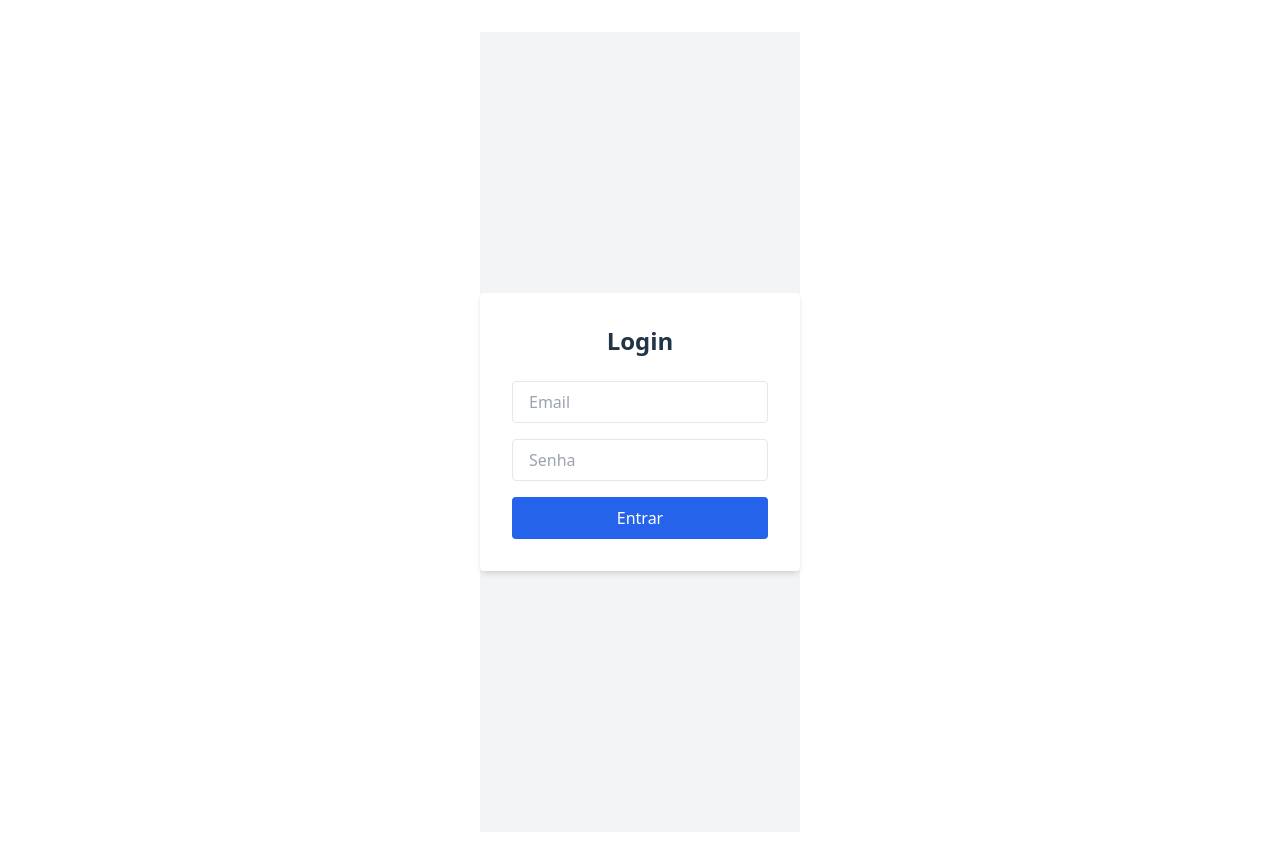
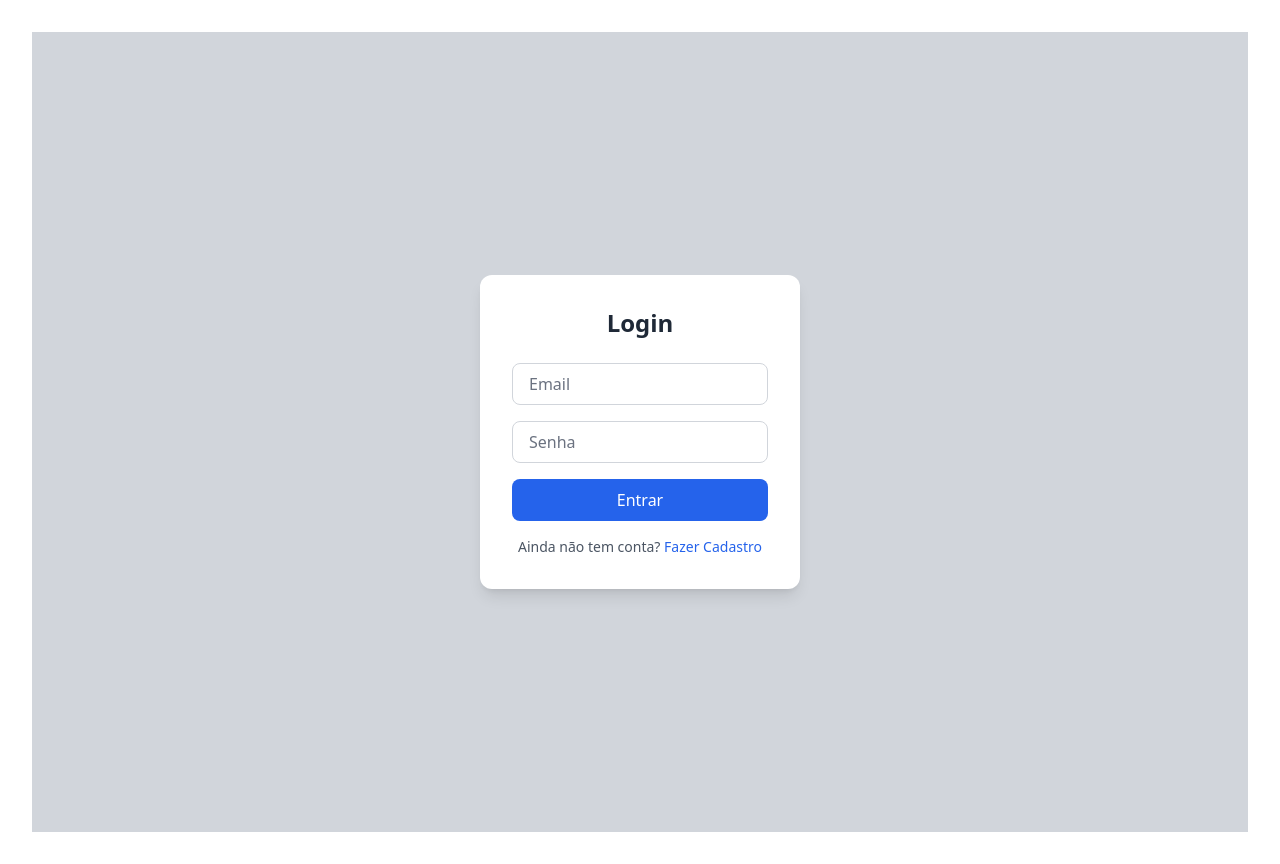
Before and after one commit to themanuca/NexkontrolFront, a React (Vite) app in the folder nexkontrol-frontend/: page /login in a window 1280 px wide. Built offline with nearby package versions, Linux system fonts and the light colour scheme.

Commit message:
Homepage, ajuste na tela de login e register

```diff
--- a/nexkontrol-frontend/src/App.tsx
+++ b/nexkontrol-frontend/src/App.tsx
@@ -5,11 +5,13 @@ import Login from './pages/login/login';
 import Register from './pages/register/register';
 import PrivateRoute from './components/privateRouters/PrivateRoute';
 import Dashboard from './pages/dash/Dashboard';
+import HomePage from './pages/HomePage/HomePage';
 
 function App() {
   return(
   <BrowserRouter>
       <Routes>
+        <Route path='/' element={<HomePage/>}/>
         <Route path="/login" element={<Login />} />
         <Route path="/register" element={<Register />} />
         <Route path="/dashboard" element={
--- a/nexkontrol-frontend/src/index.css
+++ b/nexkontrol-frontend/src/index.css
@@ -26,13 +26,13 @@ a:hover {
   color: #535bf2;
 }
 
-body {
+/* body {
   margin: 0;
   display: flex;
   place-items: center;
   min-width: 320px;
   min-height: 100vh;
-}
+} */
 
 h1 {
   font-size: 3.2em;
--- /dev/null
+++ b/nexkontrol-frontend/src/pages/HomePage/HomePage.tsx
@@ -0,0 +1,39 @@
+// src/pages/HomePage.tsx
+// Este componente representa a página inicial pública do NexKontrol.
+// Ele serve como uma landing page para usuários não autenticados, convidando-os ao login.
+
+import React from 'react';
+import { Link } from 'react-router-dom'; // Para navegar para a página de login
+import { Button } from '../../components/ui/button'; // Reutiliza seu componente de botão
+import { LogIn } from 'lucide-react'; // Ícone para o botão de login
+
+export default function HomePage() {
+  return (
+    <div className="min-h-screen bg-gradient-to-br from-blue-50 to-indigo-100 dark:from-gray-900 dark:to-gray-950 flex flex-col items-center justify-center p-6 font-sans">
+      <div className="max-w-2xl text-center bg-white dark:bg-gray-800 rounded-xl shadow-2xl p-8 md:p-12 transform hover:scale-105 transition-transform duration-300 ease-in-out">
+        {/* Título principal da página inicial */}
+        <h1 className="text-5xl md:text-6xl font-extrabold text-gray-900 dark:text-gray-50 mb-6 leading-tight">
+          Bem-vindo ao <span className="text-blue-600 dark:text-blue-400">NexKontrol</span>
+        </h1>
+
+        {/* Descrição breve do projeto */}
+        <p className="text-lg md:text-xl text-gray-700 dark:text-gray-300 mb-8">
+          Seu sistema intuitivo para organizar finanças, hábitos e conteúdos pessoais. Controle sua vida, otimize seu futuro.
+        </p>
+
+        {/* Botão de Login */}
+        <Link to="/login"> {/* Link para a rota de login */}
+          <Button className="flex items-center gap-3 px-8 py-4 text-lg rounded-full shadow-lg transition-all duration-300 ease-in-out bg-gradient-to-r from-blue-600 to-indigo-700 hover:from-blue-700 hover:to-indigo-800 text-white transform hover:scale-105">
+            <LogIn className="w-6 h-6" />
+            Acessar Minha Conta
+          </Button>
+        </Link>
+      </div>
+
+      {/* Rodapé ou informações adicionais (opcional) */}
+      <footer className="mt-12 text-gray-600 dark:text-gray-400 text-sm">
+        &copy; {new Date().getFullYear()} NexKontrol. Todos os direitos reservados.
+      </footer>
+    </div>
+  );
+}
--- a/nexkontrol-frontend/src/pages/login/login.tsx
+++ b/nexkontrol-frontend/src/pages/login/login.tsx
@@ -1,59 +1,85 @@
+// src/pages/Login.tsx
+// Componente da página de Login com suporte a tema claro/escuro.
+
 import { useState } from "react";
-import { login } from "../../api/auth";
-import { useNavigate } from "react-router-dom";
+import { login } from "../../api/auth"; // Importa a função de login (verifique o caminho)
+import { Link, useNavigate } from "react-router-dom"; // Importa Link e useNavigate do React Router
 
 export default function Login() {
   const [email, setEmail] = useState("");
   const [password, setPassword] = useState("");
-  const [error, setError] = useState("");
-  const navigate = useNavigate();
+  const [error, setError] = useState(""); // Estado para exibir mensagens de erro
+  const navigate = useNavigate(); // Hook para navegação programática
 
+  // Função para lidar com o envio do formulário de login
   const handleSubmit = async (e: React.FormEvent) => {
-    e.preventDefault();
+    e.preventDefault(); // Previne o comportamento padrão de recarregar a página
 
     try {
-      const res = await login(email, password);
-      localStorage.setItem("token", res.token);
-      navigate("/dashboard");
+      const res = await login(email, password); // Chama a API de login
+      localStorage.setItem("token", res.token); // Armazena o token JWT no localStorage
+      navigate("/dashboard"); // Redireciona para o dashboard após o login bem-sucedido
     } catch (err) {
-      setError("Credenciais inválidas.");
+      setError("Credenciais inválidas."); // Define a mensagem de erro em caso de falha
     }
   };
 
   return (
-    <div className="min-h-screen flex items-center justify-center bg-gray-100">
+    // Contêiner principal da página de login, com fundo responsivo ao tema
+    <div className="min-h-screen flex items-center justify-center bg-gray-300 dark:bg-gray-900">
+      {/* Formulário de login */}
       <form
         onSubmit={handleSubmit}
-        className="bg-white p-8 rounded shadow-md w-80"
+        // Estilos do formulário: fundo, padding, bordas arredondadas, sombra e largura
+        className="bg-white dark:bg-gray-800 p-8 rounded-xl shadow-lg w-80" // Ajustado para rounded-xl e shadow-lg
       >
-        <h2 className="text-2xl font-bold mb-6 text-center">Login</h2>
+        {/* Título do formulário */}
+        <h2 className="text-2xl font-bold mb-6 text-center text-gray-800 dark:text-gray-100">Login</h2> {/* Cor do texto ajustada */}
 
-        {error && <p className="text-red-500 mb-4">{error}</p>}
+        {/* Exibe mensagem de erro se houver */}
+        {error && <p className="text-red-500 dark:text-red-400 mb-4">{error}</p>}
 
+        {/* Campo de Email */}
         <input
           type="email"
           placeholder="Email"
-          className="w-full mb-4 px-4 py-2 border rounded"
+          // Estilos do input: largura total, margem inferior, padding, borda, arredondado
+          // Cores do texto e placeholder ajustadas para dark mode
+          className="w-full mb-4 px-4 py-2 border border-gray-300 dark:border-gray-600 rounded-lg bg-white dark:bg-gray-700 text-gray-900 dark:text-gray-100 placeholder-gray-500 dark:placeholder-gray-400 focus:ring-blue-500 focus:border-blue-500"
           value={email}
           onChange={(e) => setEmail(e.target.value)}
           required
         />
 
+        {/* Campo de Senha */}
         <input
           type="password"
           placeholder="Senha"
-          className="w-full mb-4 px-4 py-2 border rounded"
+          // Estilos do input: largura total, margem inferior, padding, borda, arredondado
+          // Cores do texto e placeholder ajustadas para dark mode
+          className="w-full mb-4 px-4 py-2 border border-gray-300 dark:border-gray-600 rounded-lg bg-white dark:bg-gray-700 text-gray-900 dark:text-gray-100 placeholder-gray-500 dark:placeholder-gray-400 focus:ring-blue-500 focus:border-blue-500"
           value={password}
           onChange={(e) => setPassword(e.target.value)}
           required
         />
 
+        {/* Botão de Entrar */}
         <button
           type="submit"
-          className="w-full bg-blue-600 text-white py-2 rounded hover:bg-blue-700"
+          // Estilos do botão: largura total, fundo azul, texto branco, padding, arredondado
+          // Efeito hover
+          className="w-full bg-blue-600 text-white py-2 rounded-lg hover:bg-blue-700 transition-colors duration-200"
         >
           Entrar
         </button>
+
+        {/* Link para Fazer Cadastro */}
+        <p className="text-sm text-center mt-4 text-gray-600 dark:text-gray-300"> {/* Cor do texto ajustada */}
+          Ainda não tem conta?{" "}
+          <Link to="/register" className="text-blue-600 dark:text-blue-400 hover:underline"> {/* Cor do link ajustada */}
+            Fazer Cadastro
+          </Link>
+        </p>
       </form>
     </div>
   );
--- a/nexkontrol-frontend/src/pages/register/register.tsx
+++ b/nexkontrol-frontend/src/pages/register/register.tsx
@@ -67,7 +67,7 @@ export default function Register() {
 
         <p className="text-sm text-center mt-4">
           Já tem conta?{" "}
-          <Link to="/" className="text-blue-600 hover:underline">
+          <Link to="/login" className="text-blue-600 hover:underline">
             Fazer login
           </Link>
         </p>
```
